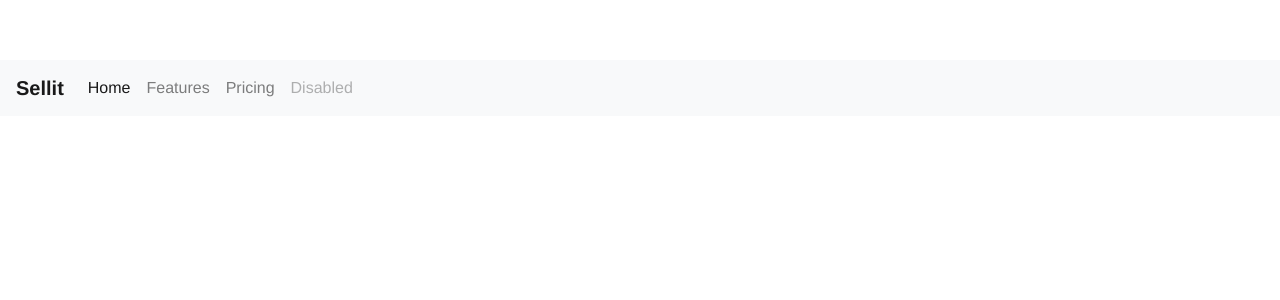
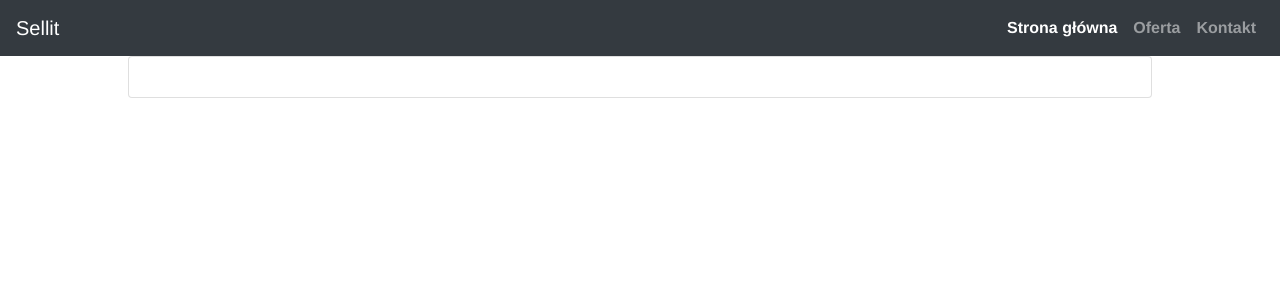
Before and after one commit to a-mizera/Zd, a Vue app in the folder zad1/: page / in a window 1280 px wide. Shown: the top 300 px of the page. Built offline with nearby package versions, Linux system fonts and the light colour scheme.

Commit message:
Layout bez dzialajacych linkow

```diff
--- a/zad1/package.json
+++ b/zad1/package.json
@@ -13,13 +13,15 @@
     "core-js": "^3.8.3",
     "jquery": "^3.6.0",
     "popper.js": "^1.16.1",
-    "vue": "^3.2.13"
+    "vue": "^3.2.13",
+    "vue-router": "^4.0.16"
   },
   "devDependencies": {
     "@babel/core": "^7.12.16",
     "@babel/eslint-parser": "^7.12.16",
     "@vue/cli-plugin-babel": "~5.0.0",
     "@vue/cli-plugin-eslint": "~5.0.0",
+    "@vue/cli-plugin-router": "~5.0.0",
     "@vue/cli-service": "~5.0.0",
     "eslint": "^7.32.0",
     "eslint-plugin-vue": "^8.0.3"
--- a/zad1/src/App.vue
+++ b/zad1/src/App.vue
@@ -1,28 +1,23 @@
 <template>
-  <nav class="navbar navbar-expand-lg navbar-light bg-light">
-  <span class="navbar-brand"><b>Sellit</b></span>
-  <div class="collapse navbar-collapse" id="navbarNav">
-    <ul class="navbar-nav">
-      <li class="nav-item active">
-        <a class="nav-link" href="#">Home <span class="sr-only">(current)</span></a>
-      </li>
-      <li class="nav-item">
-        <a class="nav-link" href="#">Features</a>
-      </li>
-      <li class="nav-item">
-        <a class="nav-link" href="#">Pricing</a>
-      </li>
-      <li class="nav-item">
-        <a class="nav-link disabled" href="#">Disabled</a>
-      </li>
-    </ul>
+  <nav class="navbar navbar-expand-lg navbar-dark bg-dark">
+    <div class="navbar-collapse collapse">
+      <span class="navbar-brand">Sellit</span>
+    </div>
+    <div class="collapse navbar-collapse">
+      <ul class="navbar-nav ml-auto">
+        <li class="nav-item"><router-link to="/" class="nav-link active">Strona główna</router-link></li>
+        <li class="nav-item"><router-link to="/offer" class="nav-link">Oferta</router-link></li>
+        <li class="nav-item"><router-link to="/contact" class="nav-link">Kontakt</router-link></li>
+
+      </ul>
+    </div>
+  </nav>
+  <div class="card mx-auto" id="main">
+    <div class="card-body">
+
+    </div>
   </div>
-</nav>
 </template>
-
-<script>
-
-</script>
 
 <style>
 #app {
@@ -31,6 +26,21 @@
   -moz-osx-font-smoothing: grayscale;
   text-align: center;
   color: #2c3e50;
-  margin-top: 60px;
+}
+
+nav {
+  padding: 30px;
+}
+
+nav a {
+  font-weight: bold;
+  color: #2c3e50;
+}
+
+nav a.router-link-exact-active {
+  color: #42b983;
+}
+#main { width: 80%;
+
 }
 </style>
--- a/zad1/src/main.js
+++ b/zad1/src/main.js
@@ -1,4 +1,5 @@
 import { createApp } from 'vue'
 import App from './App.vue'
 import 'bootstrap/dist/css/bootstrap.min.css';
-createApp(App).mount('#app')
+import router from './router'
+createApp(App).use(router).mount('#app')
--- /dev/null
+++ b/zad1/src/router/index.js
@@ -0,0 +1,25 @@
+import { createRouter, createWebHashHistory } from 'vue-router'
+import HomeView from '../views/HomeView.vue'
+
+const routes = [
+  {
+    path: '/',
+    name: 'home',
+    component: HomeView
+  },
+  {
+    path: '/about',
+    name: 'about',
+    // route level code-splitting
+    // this generates a separate chunk (about.[hash].js) for this route
+    // which is lazy-loaded when the route is visited.
+    component: () => import(/* webpackChunkName: "about" */ '../views/AboutView.vue')
+  }
+]
+
+const router = createRouter({
+  history: createWebHashHistory(),
+  routes
+})
+
+export default router
--- /dev/null
+++ b/zad1/src/views/AboutView.vue
@@ -0,0 +1,5 @@
+<template>
+  <div class="about">
+    <h1>This is an about page</h1>
+  </div>
+</template>
--- /dev/null
+++ b/zad1/src/views/HomeView.vue
@@ -0,0 +1,18 @@
+<template>
+  <div class="home">
+    <img alt="Vue logo" src="../assets/logo.png">
+    <HelloWorld msg="Welcome to Your Vue.js App"/>
+  </div>
+</template>
+
+<script>
+// @ is an alias to /src
+import HelloWorld from '@/components/HelloWorld.vue'
+
+export default {
+  name: 'HomeView',
+  components: {
+    HelloWorld
+  }
+}
+</script>
```
Also changed, not shown: 2 other files (tests, documents, lock files or other folders).
